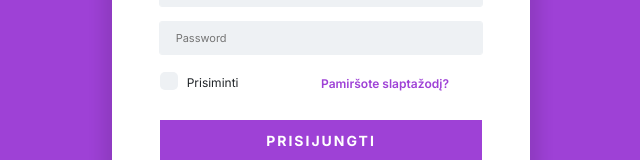
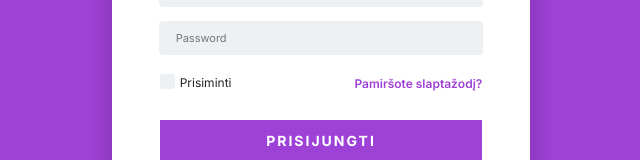
Before and after one commit to jacques-twizeyimana/ecommerce-admin, a React (Vite) app: page /login in a window 1280 px wide. Shown: the part 362-522 px from the top of the page, without its empty margins (319-959 px from the left). Built offline with nearby package versions, Linux system fonts and the light colour scheme.

Commit message:
feat: improve auth page

```diff
--- a/package.json
+++ b/package.json
@@ -17,7 +17,7 @@
     "bootstrap": "^5.1.3",
     "react": "^18.0.0",
     "react-dom": "^18.0.0",
-    "react-router-dom": "^6.3.0",
+    "react-router-dom": "6.3.0",
     "sass": "^1.51.0"
   },
   "devDependencies": {
--- a/src/App.tsx
+++ b/src/App.tsx
@@ -14,7 +14,6 @@ const App = () => {
         <Route path="/" element={<Navigate to="/login" replace />} />
         <Route path="/login" element={<Signin />} />
         <Route path="/employees" element={<Employees />} />
-
         <Route path="/usage" element={<ShowCase />} />
       </Routes>
     </Router>
--- a/src/components/Organisms/Forms/auth/SignInForm.tsx
+++ b/src/components/Organisms/Forms/auth/SignInForm.tsx
@@ -1,5 +1,5 @@
 import React, { FormEvent, useState } from 'react';
-import { useNavigate } from 'react-router-dom';
+// import { useNavigate } from 'react-router-dom';
 
 import { signin } from '../../../../services/auth/auth.service';
 import { ValueType } from '../../../../types';
@@ -9,7 +9,7 @@ import Input from '../../../Atoms/Form/Input';
 import Button from '../../../Molecules/Button/Button';
 
 export default function SignInForm() {
-  const navigate = useNavigate();
+  // const navigate = useNavigate();
 
   const [details, setDetails] = useState<LoginInfo>({
     username: '',
--- a/src/styles/components/Atoms/Form/Checkbox.scss
+++ b/src/styles/components/Atoms/Form/Checkbox.scss
@@ -20,7 +20,7 @@ label {
 .customcheck {
     display: block;
     position: relative;
-    padding-left: 27px;
+    padding-left: 20px;
     margin-bottom: 12px;
     cursor: pointer;
 
@@ -40,19 +40,19 @@ label {
 /* Create a custom checkbox */
 .checkmark {
     position: absolute;
-    top: 2px;
+    top: 4px;
     left: 0;
-    height: 18px;
-    width: 18px;
+    height: 15px;
     background-color: color(light-gray);
-    border-radius: 5px;
+    border-radius: 3px;
+    width: 15px;
 }
 
 
 /* When the checkbox is checked, add a blue background */
 .customcheck input:checked ~ .checkmark {
     background-color: color(purple);
-    border-radius: 5px;
+    border-radius: 3px;
 }
 
 /* Create the checkmark/indicator (hidden when not checked) */
@@ -69,10 +69,10 @@ label {
 
 /* Style the checkmark/indicator */
 .customcheck .checkmark:after {
-    left: 7px;
-    top: 4px;
-    width: 5px;
-    height: 9px;
+    left: 6px;
+    top: 3px;
+    width: 4px;
+    height: 8px;
     border: solid white;
     border-width: 0 3px 3px 0;
     -webkit-transform: rotate(45deg);
--- a/src/styles/pages/Signin.scss
+++ b/src/styles/pages/Signin.scss
@@ -33,6 +33,9 @@
                 }
             }
 
+            .meta-area {
+                text-align: right;
+            }
             .f-password {
                 font-size: 12px;
                 color: color(purple);
@@ -54,6 +57,7 @@
 
                 span {
                     color: color(purple);
+                    cursor: pointer;
                     text-decoration: underline;
                 }
             }
```
Also changed, not shown: 2 other files (tests, documents, lock files or other folders).
